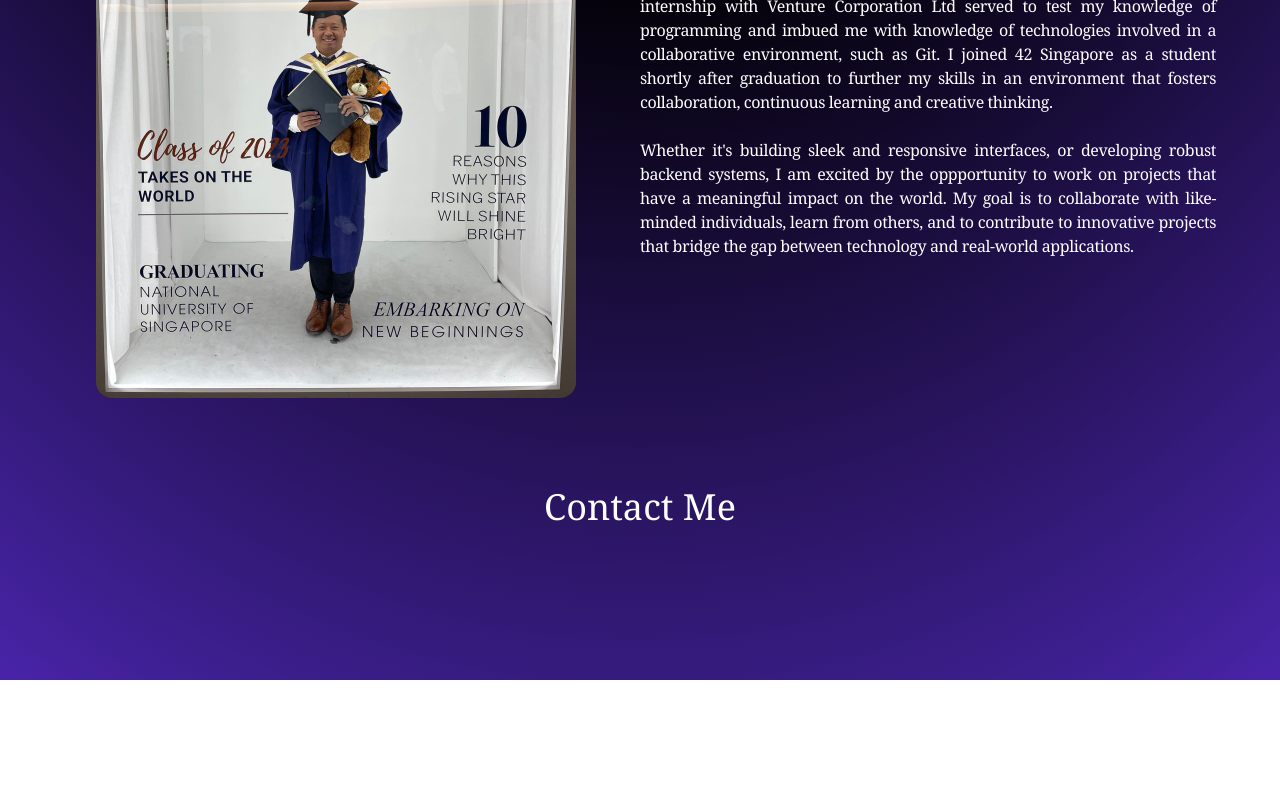
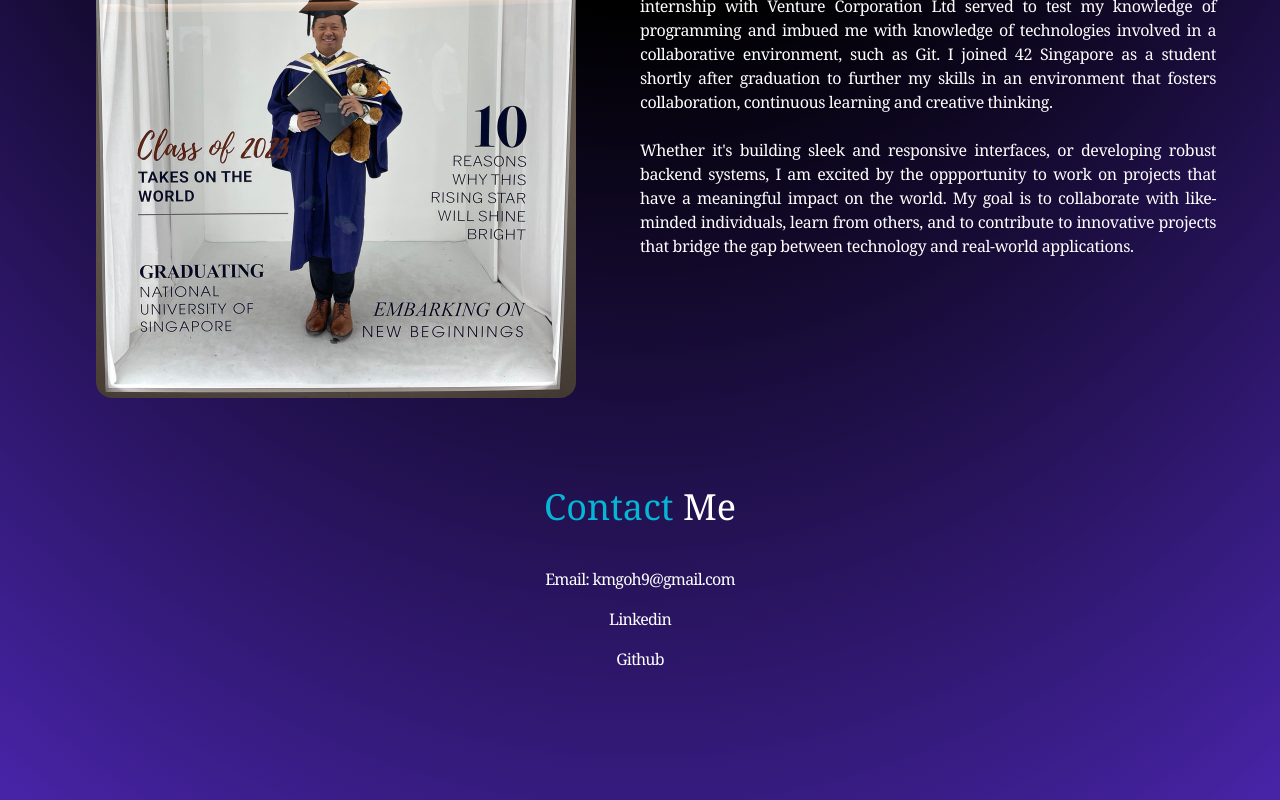
Before and after one commit to gka1m/km-portfolio, a Next.js app: page / in a window 1280 px wide. Shown: the part 1177-1977 px from the top of the page. Before the commit the page ends 1857 px from the top, so only its background shows below. Built offline with nearby package versions, Linux system fonts and the light colour scheme.

Commit message:
finished homepage

```diff
--- a/app/components/Contact.tsx
+++ b/app/components/Contact.tsx
@@ -1,12 +1,70 @@
-import React from "react";
+"use client";
+import React, { useState } from "react";
+import { contactInfo } from "../data";
+import Link from "next/link";
 
 const Contact = () => {
+  const [popupMessage, setPopupMessage] = useState(""); // message for the popup
+  const [popupVisible, setPopupVisible] = useState(false); // controls visibility of the popup
+
+  const copyToClipboard = (text: string) => {
+    navigator.clipboard
+      .writeText(text)
+      .then(() => {
+        setPopupMessage("Copied to clipboard!");
+        setPopupVisible(true);
+
+        setTimeout(() => {
+          setPopupVisible(false);
+        }, 2000);
+      })
+      .catch(() => {
+        setPopupMessage("Failed to copy");
+        setPopupVisible(true);
+
+        setTimeout(() => {
+          setPopupVisible(false);
+        }, 2000);
+      });
+  };
+
   return (
     <div className="border-b border-neutral-900 border-transparent pb-20">
-      <h2 className="my-10 text-center text-4xl text-white">Contact Me</h2>
+      <h2 className="my-10 text-center text-4xl text-white">
+        <span className="text-4xl text-cyan-500">Contact</span> Me
+      </h2>
       <div className="text-center tracking-tighter">
-        <p className="my-4"></p>
+        <span className="my-4 text-white inline">Email: </span>
+        <p
+          className="text-white cursor-pointer hover:text-red-500 inline"
+          onClick={() => copyToClipboard(contactInfo.email)}
+        >
+          {contactInfo.email}
+        </p>
       </div>
+      <div className="text-center tracking-tighter my-4">
+        <p
+          className="my-4 text-white hover:text-cyan-500 cursor-pointer inline"
+          onClick={() => copyToClipboard(contactInfo.Linkedin)}
+        >
+          Linkedin
+        </p>
+      </div>
+
+      <div className="text-center tracking-tighter my-4">
+        <p
+          className="text-white hover:text-purple-700 cursor-pointer inline"
+          onClick={() => copyToClipboard(contactInfo.Github)}
+        >
+          Github
+        </p>
+      </div>
+
+      {popupVisible && (
+        <div className="fixed bottom-5 left-1/2 transform -translate-x-1/2 bg-green-500 text-white px-6 py-3 rounded-lg shadow-lg text-center z-50">
+          {popupMessage}
+        </div>
+      )}
     </div>
   );
 };
--- a/app/data.ts
+++ b/app/data.ts
@@ -46,3 +46,9 @@ export const timelineData = [
     date: "May 2024 - Present",
   },
 ];
+
+export const contactInfo = {
+  email: "kmgoh9@gmail.com",
+  Linkedin: "https://www.linkedin.com/in/gohkm/",
+  Github: "https://github.com/gka1m",
+};
```
Also changed, not shown: app/education/page.tsx (renamed from app/experience/page.tsx).
